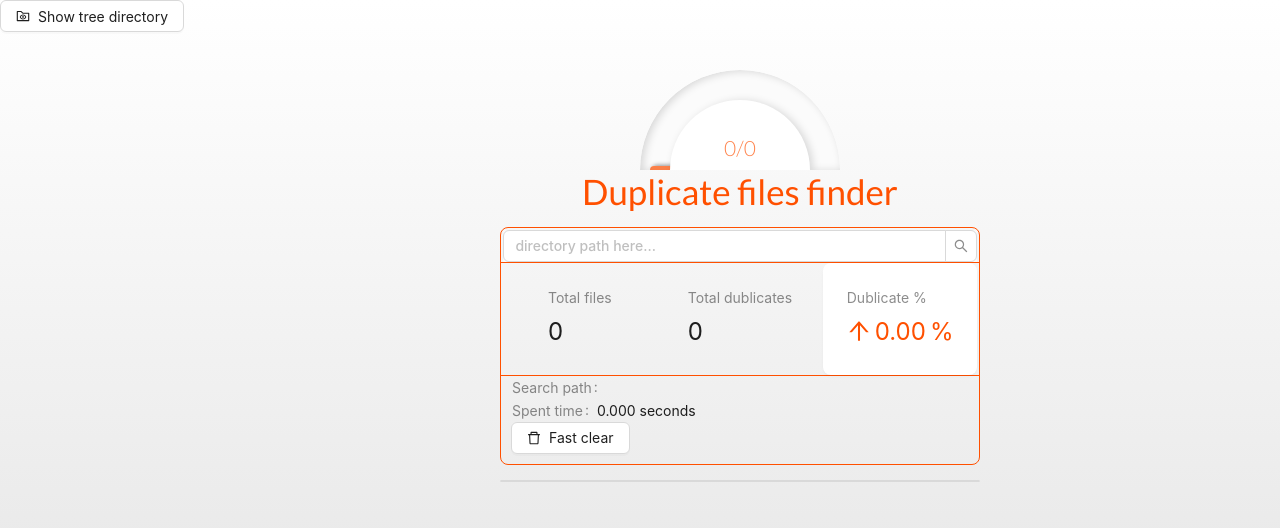
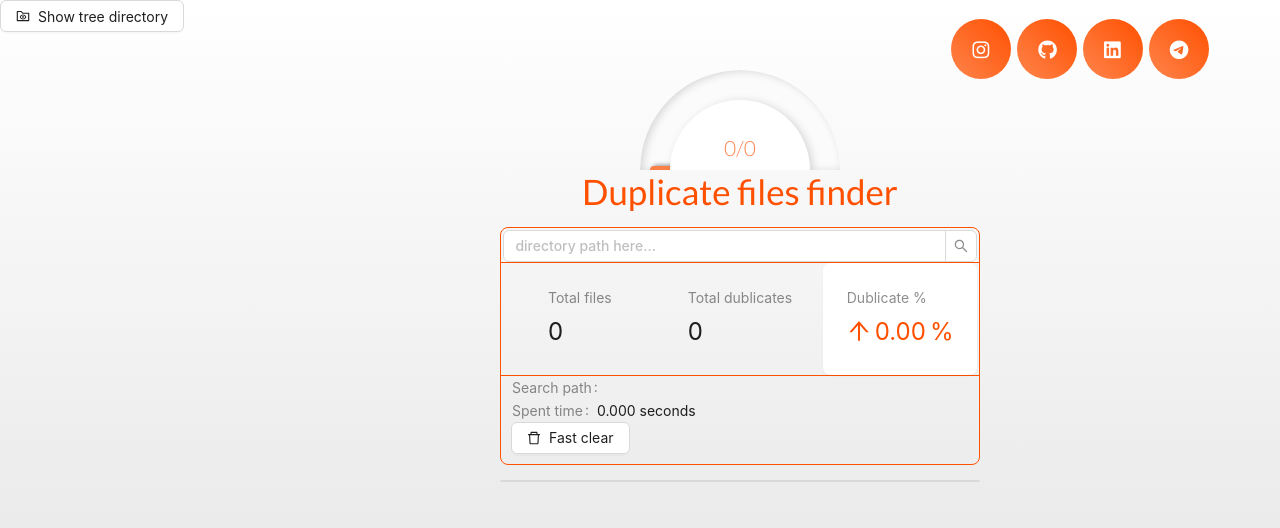
Before and after one commit to yunisv/DuplicatorFinder, a React (Create React App) app: page / in a window 1280 px wide. Shown: the top 528 px of the page. Built offline with nearby package versions, Linux system fonts and the light colour scheme.

Commit message:
add links

```diff
--- a/src/App.tsx
+++ b/src/App.tsx
@@ -10,12 +10,14 @@ import DirectoryInformer from "./infoModules/DirectoryInformer";
 import TreeFolder from "./infoModules/TreeFolder";
 import BottomInformer from "./infoModules/BottomInformer";
 import CollapseElement from "./collapse/CollapseElement";
+import Links from "./Links/Links";
 
 function App() {
   const {isLoading} = useSelector((state: any)=> state.listDuplicate)
 
   return (
     <div className="App">
+      <Links />
       <Layout style={{backgroundColor: "#fff"}} className="layout">
         <TreeFolder />
         <div className={styles.content}>
--- /dev/null
+++ b/src/Links/Links.tsx
@@ -0,0 +1,20 @@
+import React from 'react';
+import "./links.css"
+
+function Links() {
+
+    return (
+        <>
+            <div className="social-container">
+                <ul className="social-icons">
+                    <li><a target="_blank" rel="noopener noreferrer" href="https://www.instagram.com/yunis.veliev/"><i className="fa-brands fa-instagram"></i></a></li>
+                    <li><a target="_blank" rel="noopener noreferrer" href="https://github.com/yunisv"><i className="fa-brands fa-github"></i></a></li>
+                    <li><a target="_blank" rel="noopener noreferrer" href="https://www.linkedin.com/in/yunis-veliyev-b30009237/"><i className="fa-brands fa-linkedin"></i></a></li>
+                    <li><a target="_blank" rel="noopener noreferrer" href="https://t.me/artursemkin"><i className="fa-brands fa-telegram"></i></a></li>
+                </ul>
+            </div>
+        </>
+    );
+}
+
+export default Links;
--- /dev/null
+++ b/src/Links/links.css
@@ -0,0 +1,59 @@
+@import url(https://cdnjs.cloudflare.com/ajax/libs/font-awesome/6.4.0/css/all.min.css);
+body {
+    background-color: rgba(0, 181, 245, 0.05);
+}
+
+.social-container {
+    position: absolute;
+    right: 0;
+    width: 400px;
+    text-align: center;
+}
+
+.social-icons {
+    padding: 0;
+    list-style: none;
+    margin: 1em;
+}
+.social-icons li {
+    display: inline-block;
+    margin: 0.15em;
+    position: relative;
+    font-size: 1.2em;
+}
+.social-icons i {
+    color: #fff;
+    position: absolute;
+    top: 21px;
+    left: 21px;
+    transition: all 265ms ease-out;
+}
+.social-icons a {
+    display: inline-block;
+}
+.social-icons a:before {
+    transform: scale(1);
+    -ms-transform: scale(1);
+    -webkit-transform: scale(1);
+    content: " ";
+    width: 60px;
+    height: 60px;
+    border-radius: 100%;
+    display: block;
+    background: linear-gradient(45deg, rgba(255, 80, 0, 0.7), rgb(255, 80, 0));
+    transition: all 265ms ease-out;
+}
+.social-icons a:hover:before {
+    transform: scale(0);
+    transition: all 265ms ease-in;
+}
+.social-icons a:hover i {
+    transform: scale(2.2);
+    -ms-transform: scale(2.2);
+    -webkit-transform: scale(2.2);
+    color: rgba(255, 80, 0, 0.7);
+    background: -webkit-linear-gradient(45deg, rgba(255, 80, 0, 0.7), rgb(255, 80, 0));
+    -webkit-background-clip: text;
+    -webkit-text-fill-color: transparent;
+    transition: all 265ms ease-in;
+}
```
